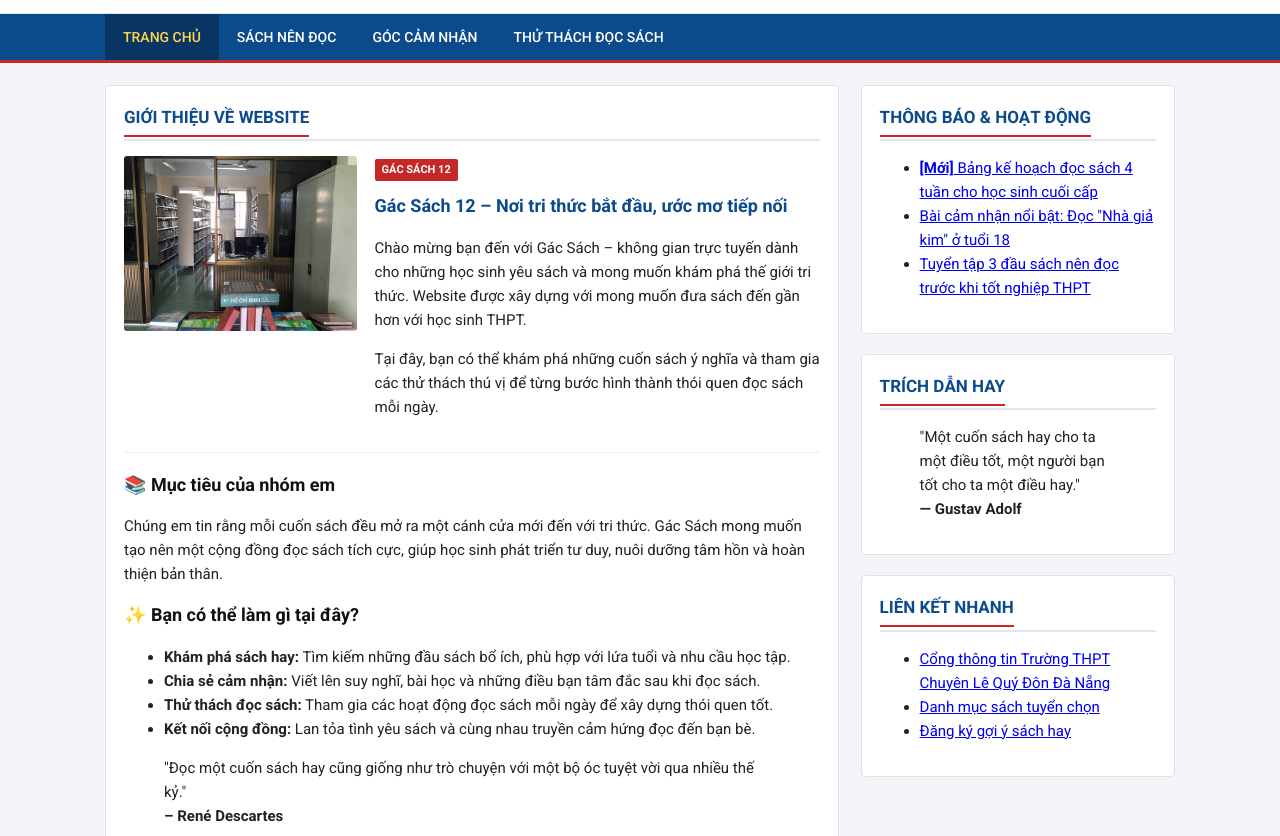
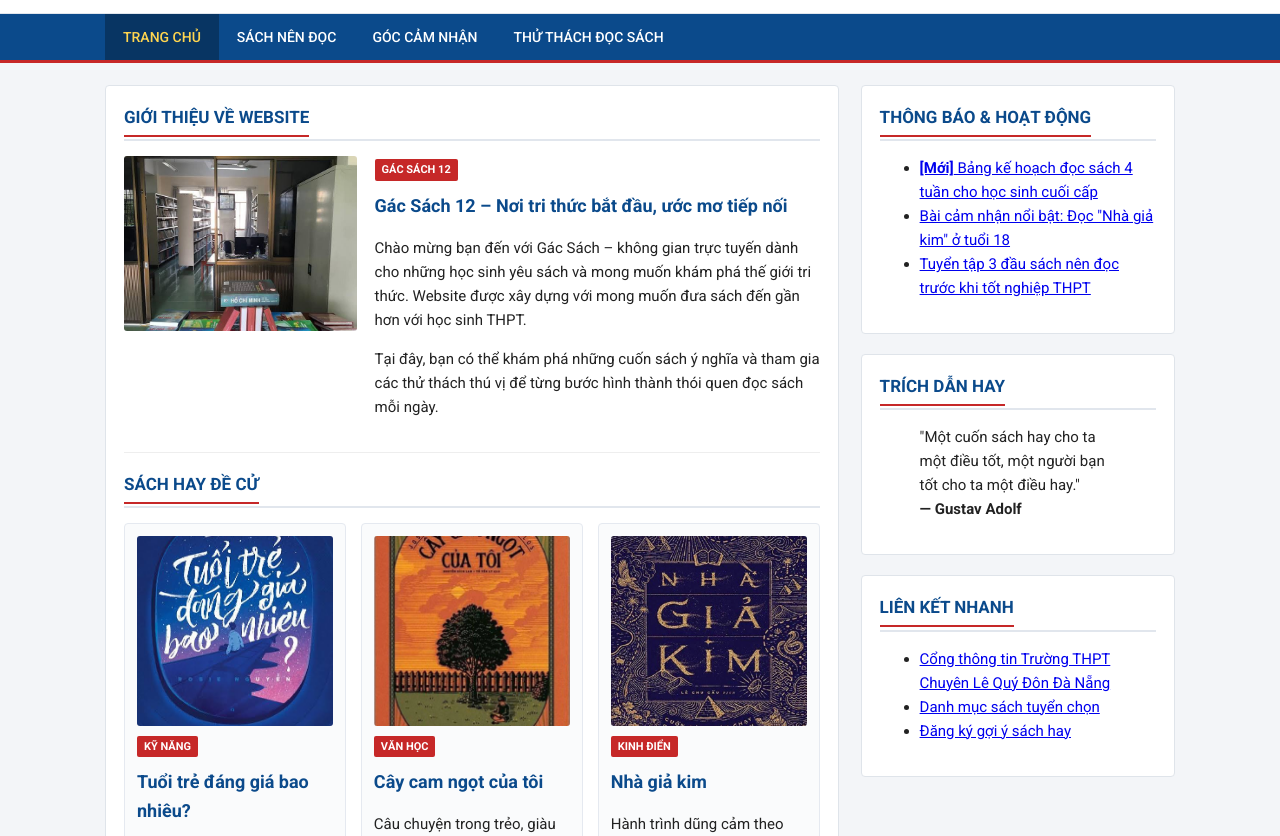
Before and after one commit to SlayCollin/Daisuvanhoadoc, a plain HTML site: page index.html in a window 1280 px wide. Shown: the part 116-952 px from the top of the page. Drawn offline with Linux system fonts and the light colour scheme.

Commit message:
Update index.html

```diff
--- a/index.html
+++ b/index.html
@@ -88,57 +88,7 @@
 
                 </div>
 
-                <!-- SỨ MỆNH VÀ MỤC TIÊU -->
-                <div class="hop-gioi-thieu">
 
-                    <h3>📚 Mục tiêu của nhóm em</h3>
-
-                    <p>
-                        Chúng em tin rằng mỗi cuốn sách đều mở ra
-                        một cánh cửa mới đến với tri thức.
-                        Gác Sách mong muốn tạo nên một cộng đồng
-                        đọc sách tích cực, giúp học sinh phát triển
-                        tư duy, nuôi dưỡng tâm hồn và hoàn thiện
-                        bản thân.
-                    </p>
-
-                    <h3>✨ Bạn có thể làm gì tại đây?</h3>
-
-                    <ul>
-                        <li>
-                            <b>Khám phá sách hay:</b>
-                            Tìm kiếm những đầu sách bổ ích, phù hợp
-                            với lứa tuổi và nhu cầu học tập.
-                        </li>
-
-                        <li>
-                            <b>Chia sẻ cảm nhận:</b>
-                            Viết lên suy nghĩ, bài học và những điều
-                            bạn tâm đắc sau khi đọc sách.
-                        </li>
-
-                        <li>
-                            <b>Thử thách đọc sách:</b>
-                            Tham gia các hoạt động đọc sách mỗi ngày
-                            để xây dựng thói quen tốt.
-                        </li>
-
-                        <li>
-                            <b>Kết nối cộng đồng:</b>
-                            Lan tỏa tình yêu sách và cùng nhau
-                            truyền cảm hứng đọc đến bạn bè.
-                        </li>
-                    </ul>
-
-                    <blockquote>
-                        "Đọc một cuốn sách hay cũng giống như
-                        trò chuyện với một bộ óc tuyệt vời
-                        qua nhiều thế kỷ."
-                        <br>
-                        <b>– René Descartes</b>
-                    </blockquote>
-
-                </div>
 
                 <!-- SÁCH HAY ĐỀ CỬ -->
                 <h2 class="tieu-de-muc">
```
